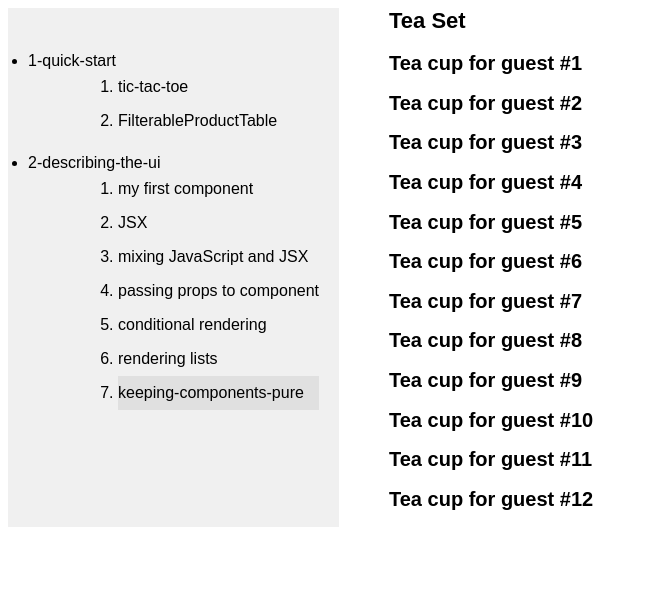
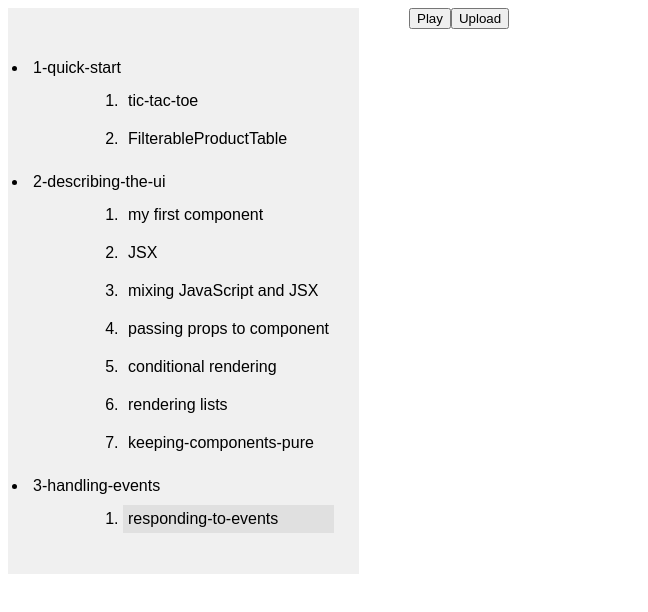
Before and after one commit to yuyongyu08/first-react-app, a React (Vite) app: page / in a window 1280 px wide. Shown: the top 612 px of the page, without its empty margins (0-648 px from the left). Built offline with nearby package versions, Linux system fonts and the light colour scheme.

Commit message:
responding to events

```diff
--- a/src/demos.jsx
+++ b/src/demos.jsx
@@ -7,6 +7,8 @@ import Profile from "./views/2-describing-the-ui/4-passing-props-to-component/Pr
 import PackingList from "./views/2-describing-the-ui/5-conditional-rendering/PackingList";
 import List from "./views/2-describing-the-ui/6-rendering-lists/List";
 import TeaSet from "./views/2-describing-the-ui/7-keeping-components-pure/TeaSet";
+
+import Toolbar from "./views/3-adding-interactivity/1-responding-to-events/Toolbar";
 
 const demos = [
   {
@@ -55,6 +57,15 @@ const demos = [
       },
     ],
   },
+  {
+    chapter: "3-handling-events",
+    children: [
+      {
+        title: "responding-to-events",
+        compoment: <Toolbar/>,
+      },
+    ],
+  }
 ];
 
 export default demos;
--- a/src/index.css
+++ b/src/index.css
@@ -50,31 +50,31 @@ ul {
   box-sizing: border-box;
 }
 
-.main{
+.main {
   display: flex;
 }
 
-.menu{
+.menu {
   background-color: #f0f0f0;
   margin-right: 50px;
 }
 
-.menu ul{
+.menu ul {
   padding: 20px;
 }
 
-.menu ul li{
-  padding: 8px 0;
+.menu ul li {
+  margin-top: 10px;
+    padding: 5px;
 }
 
-.menu ol li
-{
+.menu ol li {
   cursor: pointer;
 }
-.menu ol li:hover{
+.menu ol li:hover {
   background-color: #e0e0e0;
 }
 
-.active{
+.active {
   background-color: #e0e0e0;
 }
--- /dev/null
+++ b/src/views/3-adding-interactivity/1-responding-to-events/PlayButton.jsx
@@ -0,0 +1,3 @@
+export default function PlayButton({ onPlay }) {
+  return <button onClick={onPlay}>Play</button>;
+}
--- /dev/null
+++ b/src/views/3-adding-interactivity/1-responding-to-events/Toolbar.jsx
@@ -0,0 +1,22 @@
+import PlayButton from "./PlayButton.jsx";
+import UploadButton from "./UploadButton.jsx";
+
+export default function Toolbar() {
+  function handlePlay() {
+    alert("PlayButton clicked!");
+  }
+
+  return (
+    <div onClick={() => alert("Toolbar Cliked!")}>
+      <PlayButton onPlay={handlePlay} />
+      <UploadButton onUpload={() => alert("UploadingButton clicked!")} />
+    </div>
+  );
+}
+/**
+ * 1、事件处理函数：
+ * （1）定义在组件内部：逻辑复杂就声明一个函数；逻辑简单可以直接在JSX上内嵌箭头函数
+ * （2）命名规范：handle + 事件名（描述用户行为，并不一定是原生事件名，比如：deleteImage）
+ *
+ * 2、事件传递：自定义事件名已on开头，比如：onDeleteImage，通过props传递给子组件
+ */
--- /dev/null
+++ b/src/views/3-adding-interactivity/1-responding-to-events/UploadButton.jsx
@@ -0,0 +1,3 @@
+export default function UploadButton({ onUpload }) {
+  return <button onClick={(e) => {e.stopPropagation(); onUpload()}}>Upload</button>;
+}
```
